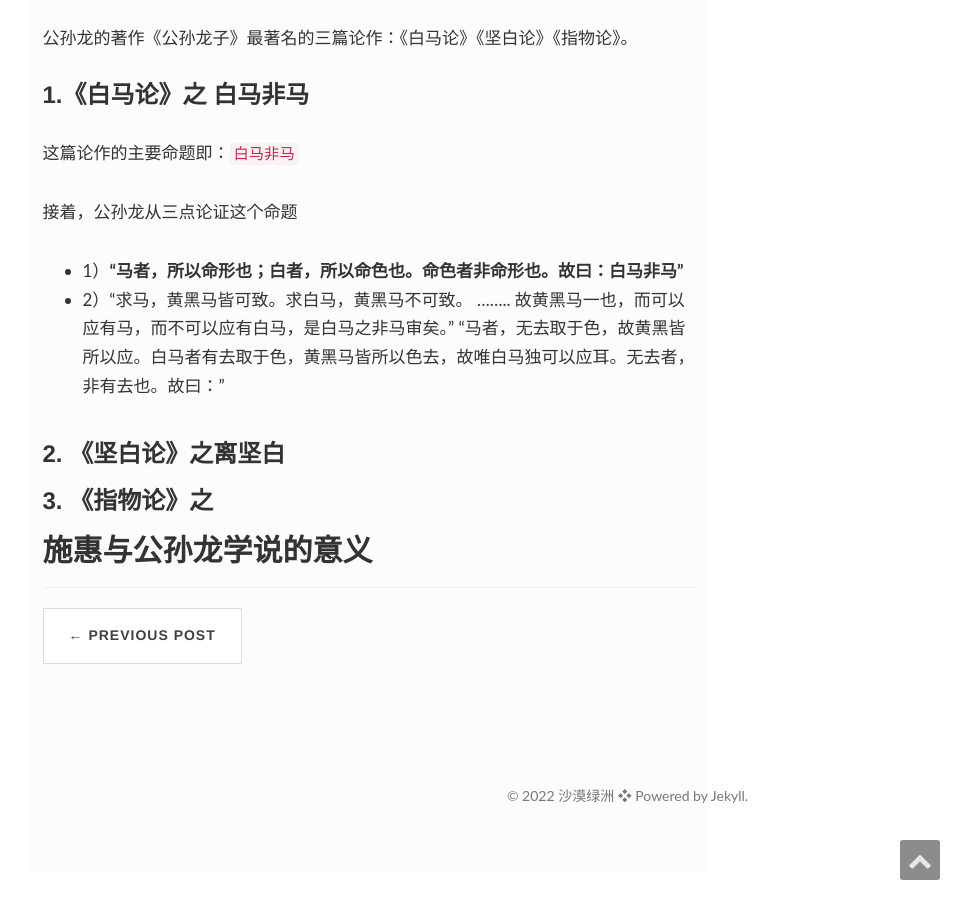
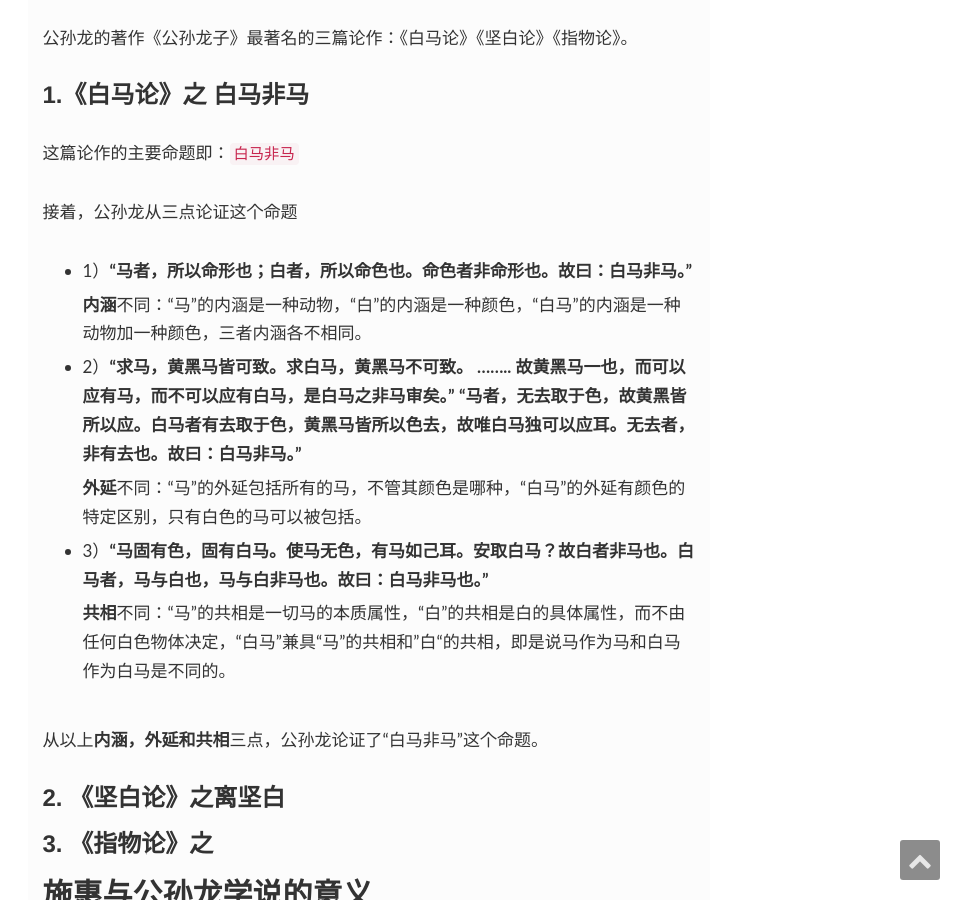
Before and after one commit to xiasha/xiasha.github.io, a Jekyll site: the page built from _posts/2022-10-31-A Brief History of Chinese Philosophy-the school of names.md, in a window 1280 px wide and 900 px high, scrolled down 4790 px. Shown: the whole window, without its empty margins (320-1280 px from the left). Built offline with Jekyll 4.4.1, drawn with Linux system fonts in a browser that asks for light colours; nearby versions of some CDN libraries; comment, search, counter and statistics services are not loaded.

Commit message:
白马非马

```diff
--- a/_posts/2022-10-31-A Brief History of Chinese Philosophy-the school of names.md
+++ b/_posts/2022-10-31-A Brief History of Chinese Philosophy-the school of names.md
@@ -207,8 +207,21 @@ eg: 这是桌子。
 
 接着，公孙龙从三点论证这个命题
 
-- 1）**“马者，所以命形也；白者，所以命色也。命色者非命形也。故曰：白马非马”**
-- 2）“求马，黄黑马皆可致。求白马，黄黑马不可致。 ........ 故黄黑马一也，而可以应有马，而不可以应有白马，是白马之非马审矣。” “马者，无去取于色，故黄黑皆所以应。白马者有去取于色，黄黑马皆所以色去，故唯白马独可以应耳。无去者，非有去也。故曰：”
+- 1）**“马者，所以命形也；白者，所以命色也。命色者非命形也。故曰：白马非马。”**
+
+  **内涵**不同：“马”的内涵是一种动物，“白”的内涵是一种颜色，“白马”的内涵是一种动物加一种颜色，三者内涵各不相同。
+
+- 2）**“求马，黄黑马皆可致。求白马，黄黑马不可致。 ........ 故黄黑马一也，而可以应有马，而不可以应有白马，是白马之非马审矣。”** **“马者，无去取于色，故黄黑皆所以应。白马者有去取于色，黄黑马皆所以色去，故唯白马独可以应耳。无去者，非有去也。故曰：白马非马。”**
+
+  **外延**不同：“马”的外延包括所有的马，不管其颜色是哪种，“白马”的外延有颜色的特定区别，只有白色的马可以被包括。
+
+- 3）**“马固有色，固有白马。使马无色，有马如己耳。安取白马？故白者非马也。白马者，马与白也，马与白非马也。故曰：白马非马也。”**
+
+  **共相**不同：“马”的共相是一切马的本质属性，“白”的共相是白的具体属性，而不由任何白色物体决定，“白马”兼具“马”的共相和”白“的共相，即是说马作为马和白马作为白马是不同的。
+
+
+
+从以上**内涵，外延和共相**三点，公孙龙论证了“白马非马”这个命题。
 
 
 
```
